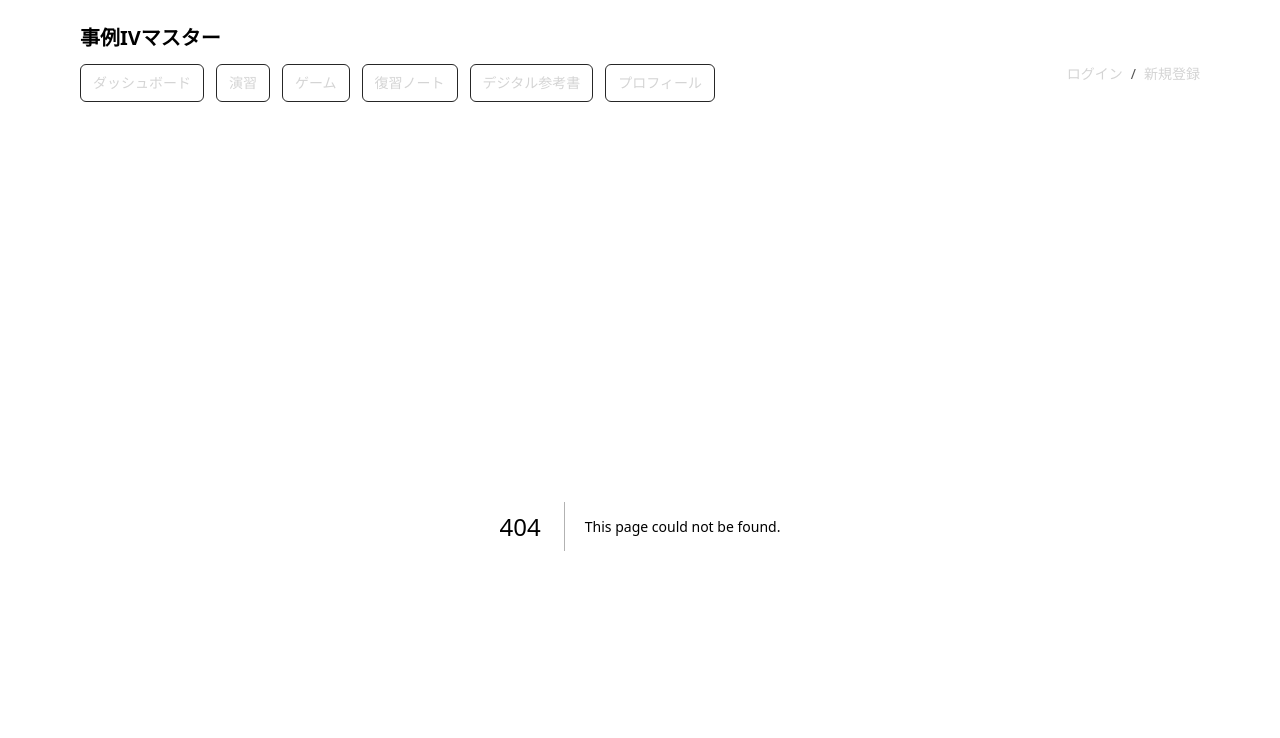
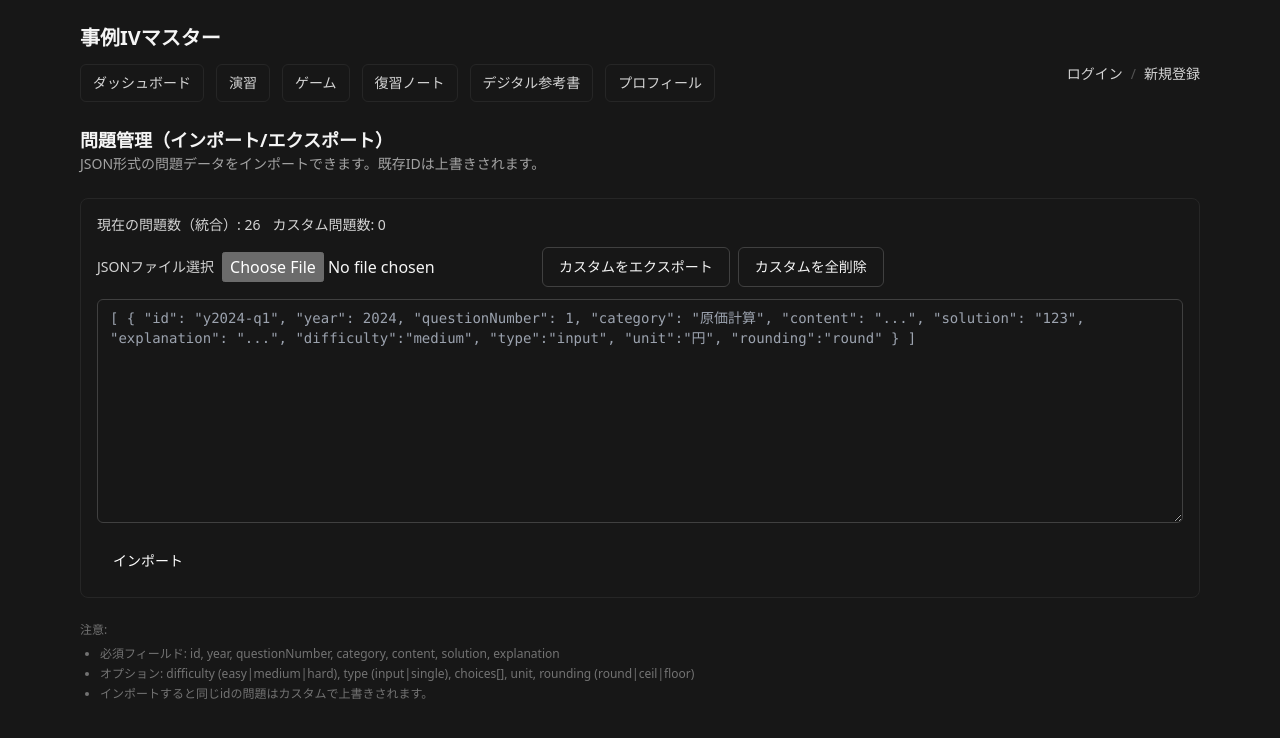
Before and after one commit to machapillo/jirei4-dojo, a Next.js app: page /practice/manage in a window 1280 px wide. Before the commit this address had no page. Shown: the top 738 px of the page. Built offline with nearby package versions, Linux system fonts and the light colour scheme.

Commit message:
feat(game): show achievement badges; feat(store): award achievements on XP/streak thresholds; feat(practice/random): unify with questionSource & choice/rounding support; feat(practice): add manage page for import/export custom questions

```diff
--- a/app/game/page.tsx
+++ b/app/game/page.tsx
@@ -19,6 +19,7 @@ export default function GamePage() {
   const xp = useUserStore((s: UserState) => s.xp);
   const level = useUserStore((s: UserState) => s.level);
   const currentStreak = useUserStore((s: UserState) => s.currentStreak);
+  const achievements = useUserStore((s: UserState) => s.achievements);
 
   const [answers, setAnswers] = useState<SavedAnswer[]>([]);
 
@@ -143,6 +144,29 @@ export default function GamePage() {
           </ResponsiveContainer>
         </div>
       </section>
+
+      <section className="border border-neutral-800 rounded p-4">
+        <div className="text-neutral-400 text-sm mb-3">実績</div>
+        {achievements.length === 0 ? (
+          <div className="text-neutral-500 text-sm">まだ実績はありません。</div>
+        ) : (
+          <div className="flex flex-wrap gap-2">
+            {achievements.map((a) => (
+              <span key={a} className="text-xs px-2 py-1 rounded border border-neutral-700 bg-neutral-900 text-neutral-200">
+                {renderBadgeLabel(a)}
+              </span>
+            ))}
+          </div>
+        )}
+      </section>
     </main>
   );
 }
+
+function renderBadgeLabel(id: string) {
+  if (id === "streak_3") return "3日連続達成";
+  if (id === "streak_7") return "7日連続達成";
+  if (id === "xp_100") return "累計100XP";
+  if (id === "xp_500") return "累計500XP";
+  return id;
+}
--- /dev/null
+++ b/app/practice/manage/page.tsx
@@ -0,0 +1,109 @@
+"use client";
+import { useEffect, useMemo, useState } from "react";
+import { Button } from "@/components/ui/button";
+import { getQuestions, saveCustomQuestions, clearCustomQuestions, type Question } from "@/src/lib/questionSource";
+
+export default function PracticeManagePage() {
+  const [text, setText] = useState("");
+  const [error, setError] = useState<string | null>(null);
+  const [okMsg, setOkMsg] = useState<string | null>(null);
+  const [mergedCount, setMergedCount] = useState(0);
+  const [customCount, setCustomCount] = useState(0);
+
+  useEffect(() => {
+    (async () => {
+      const all = await getQuestions();
+      setMergedCount(all.length);
+      const raw = typeof window !== "undefined" ? localStorage.getItem("customQuestions") : null;
+      if (raw) {
+        try {
+          const arr = JSON.parse(raw) as Question[];
+          setCustomCount(arr.length);
+        } catch {
+          setCustomCount(0);
+        }
+      } else {
+        setCustomCount(0);
+      }
+    })();
+  }, [okMsg]);
+
+  const onImport = () => {
+    setError(null);
+    setOkMsg(null);
+    try {
+      const arr = JSON.parse(text) as Question[];
+      // basic validate
+      const valid = arr.filter(
+        (q) => q && q.id && typeof q.year === "number" && typeof q.questionNumber === "number" && q.category && q.content && q.solution && q.explanation
+      );
+      saveCustomQuestions(valid);
+      setOkMsg(`インポートしました (${valid.length} 件)`);
+    } catch (e: any) {
+      setError(`JSONの解析に失敗しました: ${e?.message || e}`);
+    }
+  };
+
+  const onClear = () => {
+    clearCustomQuestions();
+    setOkMsg("カスタム問題を削除しました");
+  };
+
+  const onExport = () => {
+    const raw = typeof window !== "undefined" ? localStorage.getItem("customQuestions") : null;
+    const blob = new Blob([raw || "[]"], { type: "application/json" });
+    const url = URL.createObjectURL(blob);
+    const a = document.createElement("a");
+    a.href = url;
+    a.download = `custom-questions.json`;
+    a.click();
+    URL.revokeObjectURL(url);
+  };
+
+  const onPickFile = async (file: File) => {
+    const txt = await file.text();
+    setText(txt);
+  };
+
+  return (
+    <main className="space-y-6">
+      <div>
+        <h2 className="text-lg font-semibold">問題管理（インポート/エクスポート）</h2>
+        <p className="text-sm text-neutral-400">JSON形式の問題データをインポートできます。既存IDは上書きされます。</p>
+      </div>
+
+      <div className="rounded-lg border border-neutral-800 p-4 space-y-3">
+        <div className="flex items-center gap-3 text-sm text-neutral-300">
+          <span>現在の問題数（統合）: {mergedCount}</span>
+          <span>カスタム問題数: {customCount}</span>
+        </div>
+        <div className="flex items-center gap-2">
+          <label className="text-sm text-neutral-300">JSONファイル選択</label>
+          <input type="file" accept="application/json" onChange={(e) => e.target.files && e.target.files[0] && onPickFile(e.target.files[0])} />
+          <Button variant="outline" onClick={onExport}>カスタムをエクスポート</Button>
+          <Button variant="outline" onClick={onClear}>カスタムを全削除</Button>
+        </div>
+        <textarea
+          className="w-full h-56 rounded-md bg-neutral-900 border border-neutral-700 px-3 py-2 text-sm font-mono"
+          placeholder='[ { "id": "y2024-q1", "year": 2024, "questionNumber": 1, "category": "原価計算", "content": "...", "solution": "123", "explanation": "...", "difficulty":"medium", "type":"input", "unit":"円", "rounding":"round" } ]'
+          value={text}
+          onChange={(e) => setText(e.target.value)}
+        />
+        <div className="flex items-center gap-2">
+          <Button onClick={onImport}>インポート</Button>
+        </div>
+        {okMsg && <div className="text-green-400 text-sm">{okMsg}</div>}
+        {error && <div className="text-red-400 text-sm">{error}</div>}
+      </div>
+
+      <div className="text-xs text-neutral-500 space-y-2">
+        <p>注意:</p>
+        <ul className="list-disc pl-5 space-y-1">
+          <li>必須フィールド: id, year, questionNumber, category, content, solution, explanation</li>
+          <li>オプション: difficulty (easy|medium|hard), type (input|single), choices[], unit, rounding (round|ceil|floor)</li>
+          <li>インポートすると同じidの問題はカスタムで上書きされます。</li>
+        </ul>
+      </div>
+    </main>
+  );
+}
--- a/app/practice/page.tsx
+++ b/app/practice/page.tsx
@@ -1,5 +1,6 @@
 "use client";
 import Link from "next/link";
+import type { Route } from "next";
 import { Button } from "@/components/ui/button";
 
 export default function PracticePage() {
@@ -28,6 +29,13 @@ export default function PracticePage() {
             <Button variant="outline">開始</Button>
           </Link>
         </div>
+        <div className="rounded-lg border border-neutral-800 p-4">
+          <h3 className="font-medium mb-2">問題管理</h3>
+          <p className="text-sm text-neutral-400 mb-3">カスタム問題のインポート/エクスポート。</p>
+          <Link href={("/practice/manage" as Route)}>
+            <Button variant="outline">開く</Button>
+          </Link>
+        </div>
       </div>
     </main>
   );
--- a/app/practice/random/page.tsx
+++ b/app/practice/random/page.tsx
@@ -1,6 +1,6 @@
 "use client";
-import { useMemo, useState } from "react";
-import { mockQuestions } from "@/src/mock/questions";
+import { useEffect, useMemo, useState } from "react";
+import { getQuestions, type Question as ExtQuestion } from "@/src/lib/questionSource";
 import { Button } from "@/components/ui/button";
 import { Notepad } from "@/components/notepad";
 import { useUserStore } from "@/src/store/user";
@@ -12,17 +12,23 @@ export default function RandomPracticePage() {
   const [answer, setAnswer] = useState("");
   const [checked, setChecked] = useState(false);
   const [needsReview, setNeedsReview] = useState(false);
+  const [all, setAll] = useState<ExtQuestion[]>([]);
   const markAnswerResult = useUserStore((s: UserState) => s.markAnswerResult);
   const uid = useUserStore((s: UserState) => s.uid);
 
+  useEffect(() => {
+    getQuestions().then(setAll);
+  }, []);
+
   const question = useMemo(() => {
-    const idx = Math.floor(((seed || Date.now()) % 997) % mockQuestions.length);
-    return mockQuestions[idx];
-  }, [seed]);
+    if (!all.length) return undefined;
+    const idx = Math.floor(((seed || Date.now()) % 997) % all.length);
+    return all[idx];
+  }, [seed, all]);
 
   const onCheck = async () => {
     if (!question) return;
-    const isCorrect = normalize(answer) === normalize(question.solution);
+    const isCorrect = checkCorrect(answer, question);
     setChecked(true);
     markAnswerResult(isCorrect);
     try {
@@ -54,21 +60,37 @@ export default function RandomPracticePage() {
         <Button variant="outline" onClick={onNext}>別の問題</Button>
       </div>
 
+      {!question ? (
+        <p className="text-neutral-400 text-sm">問題を読み込み中...</p>
+      ) : (
       <div className="grid gap-6 md:grid-cols-2">
         <div className="space-y-4">
           <div className="rounded-lg border border-neutral-800 p-4">
-            <div className="text-xs text-neutral-400 mb-2">{question.year}年 第{question.questionNumber}問 / {question.category}</div>
+            <div className="text-xs text-neutral-400 mb-2">{question.year}年 第{question.questionNumber}問 / {question.category}{question.difficulty ? ` / 難易度:${labelDiff(question.difficulty)}` : ""}</div>
             <p className="text-neutral-100 whitespace-pre-wrap leading-relaxed">{question.content}</p>
           </div>
 
           <div className="rounded-lg border border-neutral-800 p-4 space-y-3">
-            <label className="text-sm text-neutral-300">解答</label>
+            <label className="text-sm text-neutral-300">解答{question.unit ? `（${question.unit}）` : ""}</label>
+            {question.type === "single" && question.choices?.length ? (
+              <select
+                className="w-full rounded-md bg-neutral-900 border border-neutral-700 px-3 py-2"
+                value={answer}
+                onChange={(e) => setAnswer(e.target.value)}
+              >
+                <option value="">選択してください</option>
+                {question.choices.map((c, i) => (
+                  <option key={i} value={c}>{c}</option>
+                ))}
+              </select>
+            ) : (
               <input
                 className="w-full rounded-md bg-neutral-900 border border-neutral-700 px-3 py-2"
                 placeholder="数値のみ等、指示に従って入力"
                 value={answer}
                 onChange={(e) => setAnswer(e.target.value)}
               />
+            )}
             <div className="flex items-center justify-between">
               <label className="flex items-center gap-2 text-sm text-neutral-300">
                 <input
@@ -84,7 +106,7 @@ export default function RandomPracticePage() {
 
           {checked && (
             <div className="rounded-lg border border-neutral-800 p-4">
-              {normalize(answer) === normalize(question.solution) ? (
+              {checkCorrect(answer, question) ? (
                 <p className="text-green-400">正解！ +10XP</p>
               ) : (
                 <p className="text-red-400">不正解</p>
@@ -103,10 +125,34 @@ export default function RandomPracticePage() {
           )}
         </div>
       </div>
+      )}
     </main>
   );
 }
 
 function normalize(v: string) {
-  return (v || "").toString().replace(/[,\s]/g, "").trim();
+  return (v || "").toString().replace(/[\,\s]/g, "").trim();
 }
+
+function checkCorrect(ans: string, q: ExtQuestion) {
+  if (q.type === "single") {
+    return normalize(ans) === normalize(q.solution);
+  }
+  const a = Number(normalize(ans));
+  const s = Number(normalize(q.solution));
+  if (!isNaN(a) && !isNaN(s)) {
+    let ax = a;
+    if (q.rounding === "round") ax = Math.round(ax);
+    if (q.rounding === "ceil") ax = Math.ceil(ax);
+    if (q.rounding === "floor") ax = Math.floor(ax);
+    return Number(ax) === s;
+  }
+  return normalize(ans) === normalize(q.solution);
+}
+
+function labelDiff(d?: string) {
+  if (d === "easy") return "易";
+  if (d === "medium") return "普";
+  if (d === "hard") return "難";
+  return "";
+}
--- a/src/store/user.ts
+++ b/src/store/user.ts
@@ -51,12 +51,21 @@ export const useUserStore = create<UserState>((set) => ({
       const nextXp = s.xp + xpGain;
       const levelUpThreshold = 100;
       const gainedLevels = Math.floor(nextXp / levelUpThreshold) - Math.floor(s.xp / levelUpThreshold);
+      const newStreak = alreadyCountedToday ? s.currentStreak : s.currentStreak + 1;
+      // Achievement rules (simple): streak3, streak7, xp100, xp500
+      const addIfMissing = (arr: string[], id: string) => (arr.includes(id) ? arr : [...arr, id]);
+      let achievements = s.achievements;
+      if (newStreak >= 3) achievements = addIfMissing(achievements, "streak_3");
+      if (newStreak >= 7) achievements = addIfMissing(achievements, "streak_7");
+      if (nextXp >= 100) achievements = addIfMissing(achievements, "xp_100");
+      if (nextXp >= 500) achievements = addIfMissing(achievements, "xp_500");
       return {
         ...s,
         xp: nextXp,
         level: s.level + Math.max(0, gainedLevels),
-        currentStreak: alreadyCountedToday ? s.currentStreak : s.currentStreak + 1,
+        currentStreak: newStreak,
         lastAnsweredDate: today,
+        achievements,
       };
     }),
   reset: () => ({ uid: undefined, email: undefined, xp: 0, level: 1, currentStreak: 0, lastAnsweredDate: undefined, achievements: [] }),
```
Lines whose indentation alone changed are shown as unchanged.
